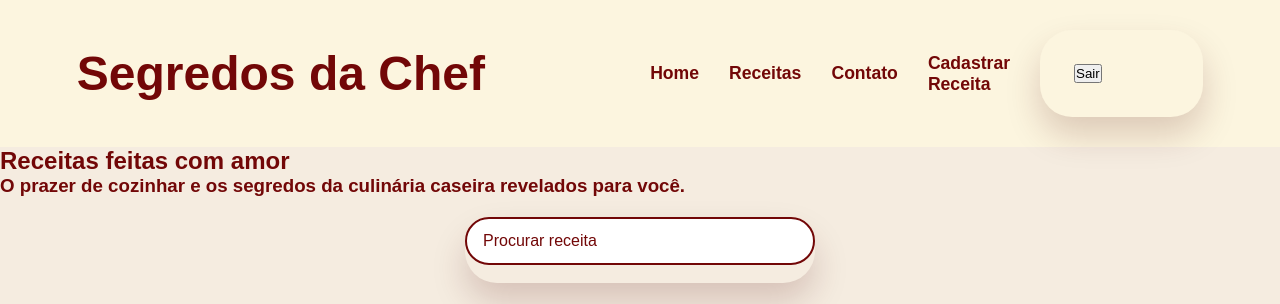
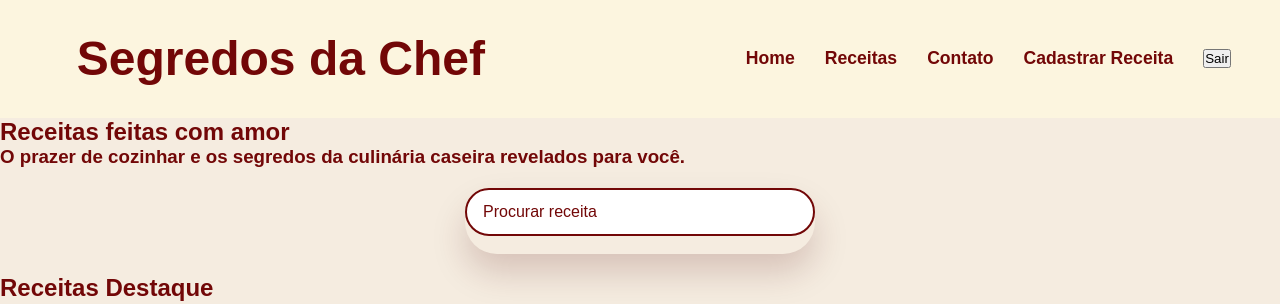
Before and after one commit to MarianaMendes3101/segredos_da_chefe, a Django app: page / in a window 1280 px wide. Shown: the top 304 px of the page. Run offline with Django 5.2, Linux system fonts and the light colour scheme; the visitor is signed in with stand-in values (Sample User, id 1); some web fonts are replaced.

Commit message:
BOTAAAAAOOOO

```diff
--- a/static/css/form.css
+++ b/static/css/form.css
@@ -139,3 +139,16 @@ input[type="submit"]:hover {
 .aba:hover:not(.ativa) {
     background: rgba(114, 7, 7, 0.08);
 }
+/*botao de sair -ADM-*/
+
+.form-sair{
+     background: none;
+     border-radius: 0;
+     box-shadow: none;
+     margin: 0;
+     max-width: 0;
+     padding: 0;
+     width: auto;
+    background: transparent;
+    border: none;
+}
--- a/static/css/layout.css
+++ b/static/css/layout.css
@@ -277,10 +277,3 @@ tbody tr:hover { background: #f0dfc8; }
         gap: 20px;
     }
 }
-
-/*botao de sair -ADM-*/
-.button {
-    background-color: white;
-    border: none;
-    color: #4CAF50;
-}
--- a/web/templates/web/cadastrar_receita.html
+++ b/web/templates/web/cadastrar_receita.html
@@ -3,7 +3,7 @@
 <html lang="pt-br">
 <head>
     <meta charset="UTF-8">
-    <title>Cadastrar Receita</title>
+    <title>Os Segredos da Chef | Cadastrar Receita</title>
     <!-- Conexão com os arquivos CSS existentes -->
     <link rel="stylesheet" href="{% static 'css/layout.css' %}">
     <link rel="stylesheet" href="{% static 'css/form.css' %}">
--- a/web/templates/web/index.html
+++ b/web/templates/web/index.html
@@ -3,7 +3,7 @@
 <html lang="en">
 <head>
     <meta charset="UTF-8">
-                <title>TESTE JHENNYFER</title>
+                <title>Os Segredos da Chef | Home</title>
      <!-- Conexão com os arquivos CSS -->
     <link rel="stylesheet" href="{% static 'css/layout.css' %}">
     <link rel="stylesheet" href="{% static 'css/form.css' %}">
@@ -26,9 +26,9 @@
     {% endif %}
 
     {% if request.user.is_authenticated %}
-        <form method="POST" action="{% url 'usuarios:logout' %}">
+        <form method="POST" action="{% url 'usuarios:logout' %}" class="form-sair">
                             {% csrf_token %}
-            <button type="button" >Sair</button>
+            <button type="submit" class="butaozin-adm-sair">Sair</button>
         </form>
     {% else %}
         <a href="{% url 'usuarios:login' %}">Login</a>
```
